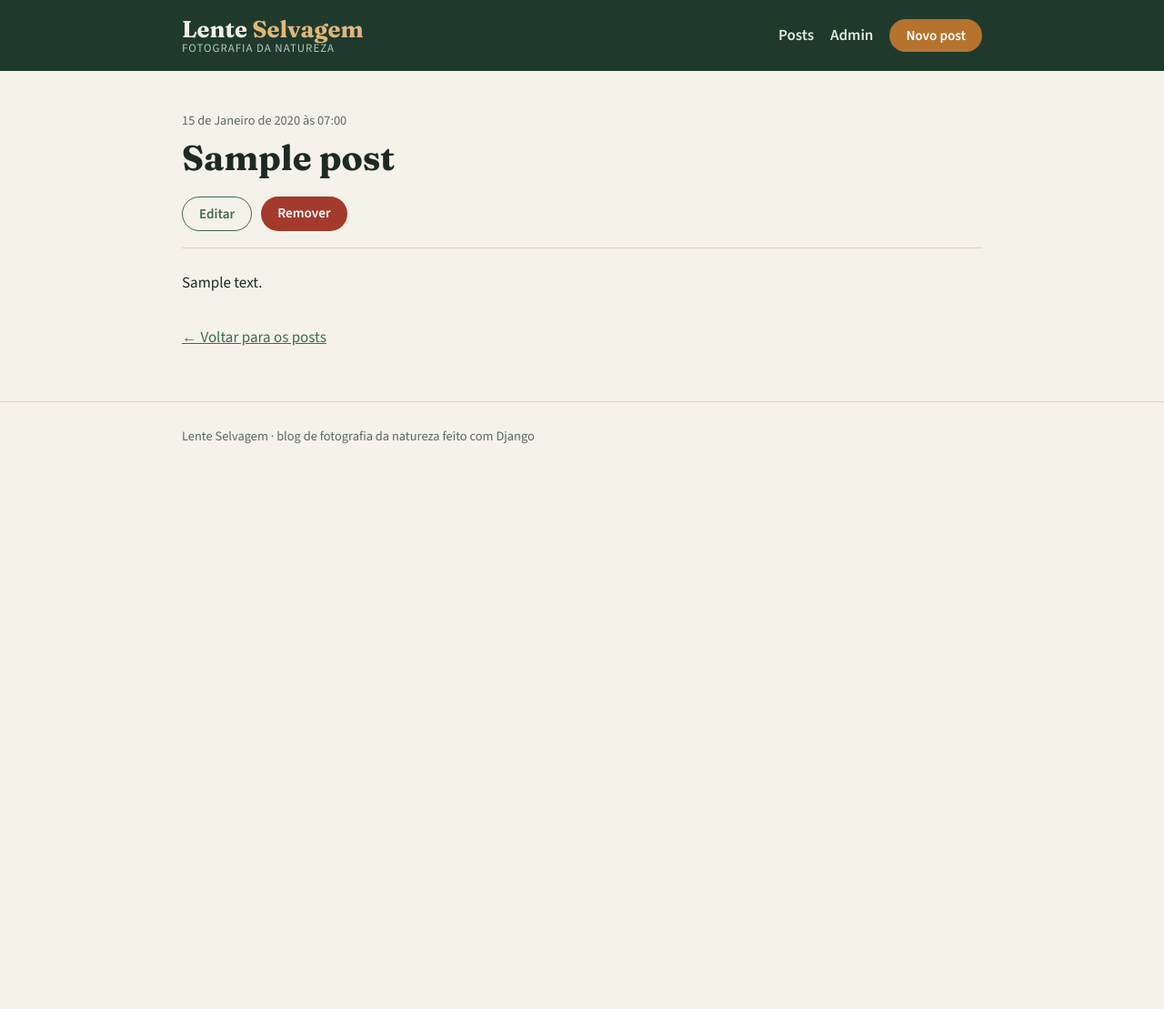
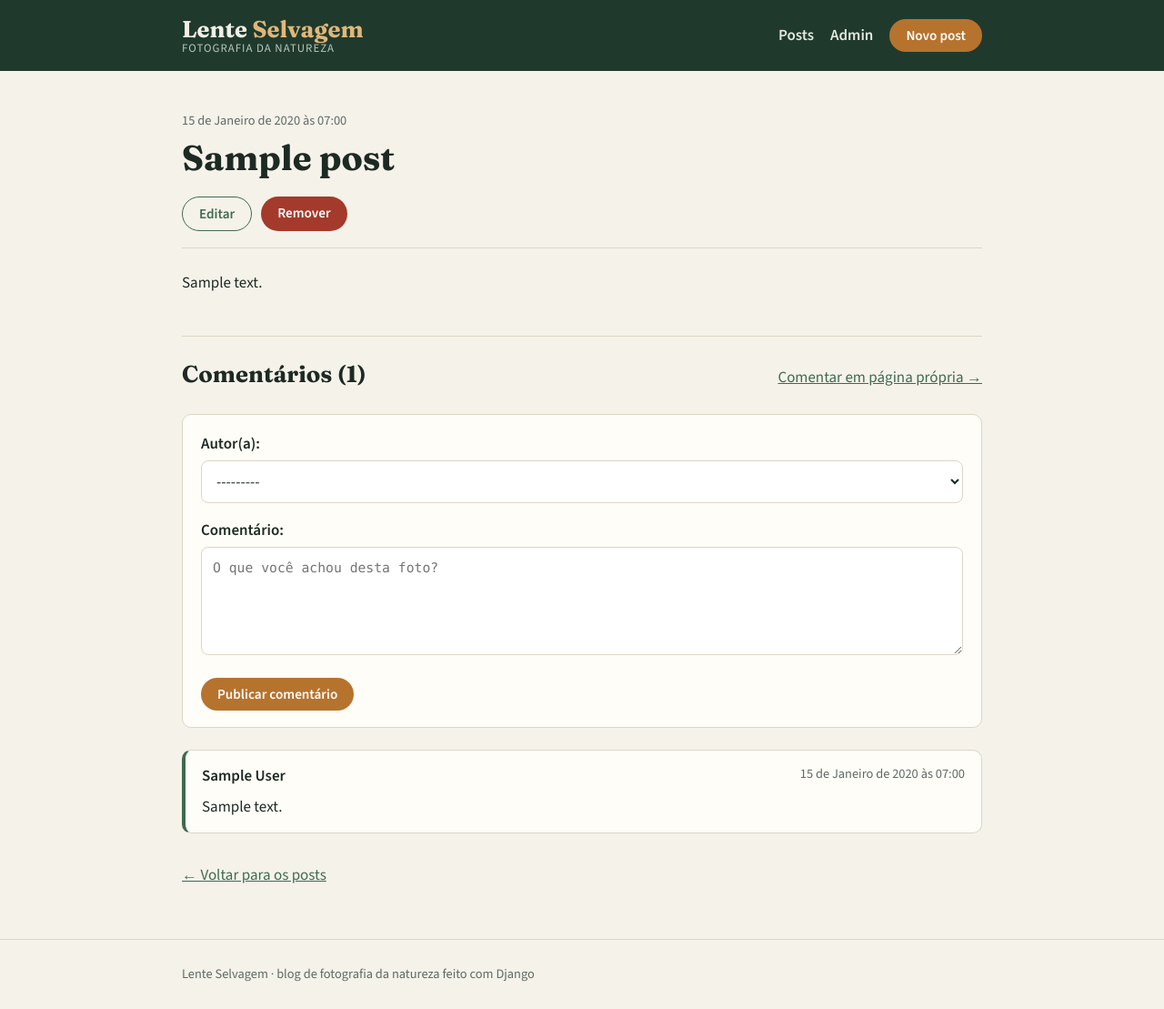
Before and after one commit to erickkamada/lente-selvagem, a Django app: page /post/1/ in a window 1280 px wide. Shown: the whole page at 91% size. Before the commit the page ends 488 px from the top, so only its background shows below. Run offline with Django 5.2, Linux system fonts and the light colour scheme; tables that the repository leaves empty hold one stand-in row (values such as "Sample post").

Commit message:
Adiciona criação e exibição de comentários
CommentCreateView com link na página do post, formulário de comentário na própria página do post e comentários listados do mais recente para o mais antigo.

Co-Authored-By: Claude Opus 5.5 <noreply@anthropic.com>
Claude-Session: https://claude.ai/code/session_015UmQn8CXxj3cMpFpR2Drup

```diff
--- a/blog/forms.py
+++ b/blog/forms.py
@@ -1,6 +1,6 @@
 from django import forms
 
-from .models import Post
+from .models import Comment, Post
 
 
 class PostForm(forms.ModelForm):
@@ -11,3 +11,13 @@ class PostForm(forms.ModelForm):
             'title': forms.TextInput(attrs={'placeholder': 'Ex.: Amanhecer na Serra da Mantiqueira'}),
             'content': forms.Textarea(attrs={'rows': 16}),
         }
+
+
+class CommentForm(forms.ModelForm):
+    class Meta:
+        model = Comment
+        fields = ['author', 'text']
+        labels = {'author': 'Autor(a)', 'text': 'Comentário'}
+        widgets = {
+            'text': forms.Textarea(attrs={'rows': 4, 'placeholder': 'O que você achou desta foto?'}),
+        }
--- a/blog/urls.py
+++ b/blog/urls.py
@@ -10,4 +10,5 @@ urlpatterns = [
     path('post/<int:pk>/', views.PostDetailView.as_view(), name='post_detail'),
     path('post/<int:pk>/editar/', views.PostUpdateView.as_view(), name='post_update'),
     path('post/<int:pk>/remover/', views.PostDeleteView.as_view(), name='post_delete'),
+    path('post/<int:pk>/comentar/', views.CommentCreateView.as_view(), name='comment_create'),
 ]
--- a/blog/views.py
+++ b/blog/views.py
@@ -1,12 +1,12 @@
 """
-Versão 3 das views: classes genéricas ListView, DetailView, CreateView,
-UpdateView e DeleteView.
+Views do blog: CRUD de posts com classes genéricas e criação de comentários.
 """
-from django.urls import reverse_lazy
+from django.shortcuts import get_object_or_404
+from django.urls import reverse, reverse_lazy
 from django.views.generic import CreateView, DeleteView, DetailView, ListView, UpdateView
 
-from .forms import PostForm
-from .models import Post
+from .forms import CommentForm, PostForm
+from .models import Comment, Post
 
 
 class PostListView(ListView):
@@ -15,8 +15,16 @@ class PostListView(ListView):
 
 
 class PostDetailView(DetailView):
-    """Exibe um post. A DetailView já responde com 404 se o post não existir."""
+    """Exibe um post com seus comentários. Responde com 404 se o post não existir."""
     model = Post
+
+    def get_context_data(self, **kwargs):
+        context = super().get_context_data(**kwargs)
+        # Comentários do mais recente para o mais antigo
+        context['comments'] = self.object.comments.select_related('author').order_by('-pub_date')
+        # Formulário para comentar direto da página do post
+        context['comment_form'] = CommentForm()
+        return context
 
 
 class PostCreateView(CreateView):
@@ -35,3 +43,27 @@ class PostDeleteView(DeleteView):
     """GET mostra blog/post_confirm_delete.html; POST remove o post."""
     model = Post
     success_url = reverse_lazy('blog:post_list')
+
+
+class CommentCreateView(CreateView):
+    """Cria um comentário no post indicado pela URL (template blog/comment_form.html)."""
+    model = Comment
+    form_class = CommentForm
+
+    def dispatch(self, request, *args, **kwargs):
+        # Busca o post antes de tudo: 404 se ele não existir
+        self.blog_post = get_object_or_404(Post, pk=kwargs['pk'])
+        return super().dispatch(request, *args, **kwargs)
+
+    def get_context_data(self, **kwargs):
+        context = super().get_context_data(**kwargs)
+        context['post'] = self.blog_post
+        return context
+
+    def form_valid(self, form):
+        # O post não vem do formulário: é o da URL
+        form.instance.post = self.blog_post
+        return super().form_valid(form)
+
+    def get_success_url(self):
+        return reverse('blog:post_detail', kwargs={'pk': self.blog_post.pk}) + '#comentarios'
--- a/templates/blog/post_detail.html
+++ b/templates/blog/post_detail.html
@@ -18,5 +18,32 @@
   </div>
 </article>
 
+<section class="comments" id="comentarios">
+  <div class="comments-head">
+    <h2>Comentários ({{ comments|length }})</h2>
+    <a href="{% url 'blog:comment_create' post.pk %}">Comentar em página própria →</a>
+  </div>
+
+  <div class="comment-box">
+    <form method="post" action="{% url 'blog:comment_create' post.pk %}">
+      {% csrf_token %}
+      {{ comment_form }}
+      <button type="submit" class="btn">Publicar comentário</button>
+    </form>
+  </div>
+
+  {% for comment in comments %}
+  <article class="comment">
+    <header>
+      <strong>{{ comment.author.get_full_name|default:comment.author.username }}</strong>
+      <time datetime="{{ comment.pub_date|date:'c' }}">{{ comment.pub_date|date:"DATETIME_FORMAT" }}</time>
+    </header>
+    <p>{{ comment.text|linebreaksbr }}</p>
+  </article>
+  {% empty %}
+  <p class="empty">Nenhum comentário ainda. Seja a primeira pessoa a comentar.</p>
+  {% endfor %}
+</section>
+
 <p class="back"><a href="{% url 'blog:post_list' %}">← Voltar para os posts</a></p>
 {% endblock %}
```
Also changed, not shown: templates/blog/comment_form.html (added, +20 -0 lines).
